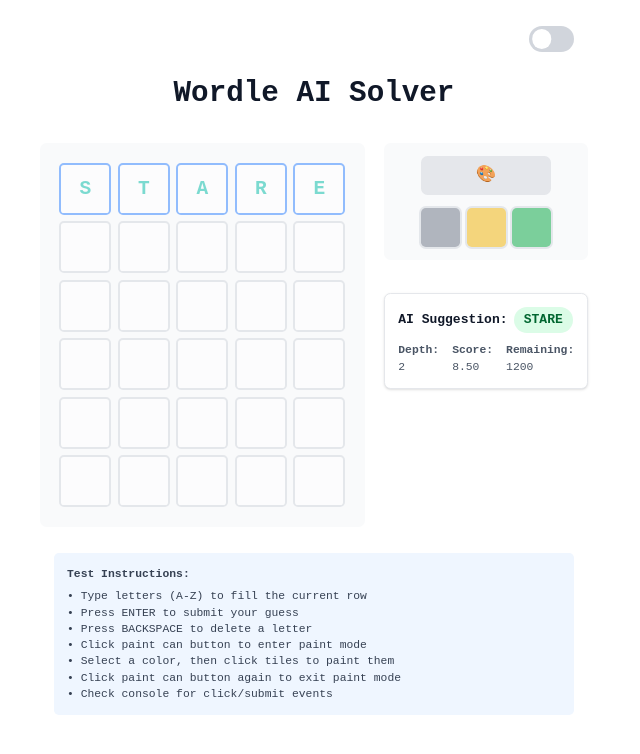
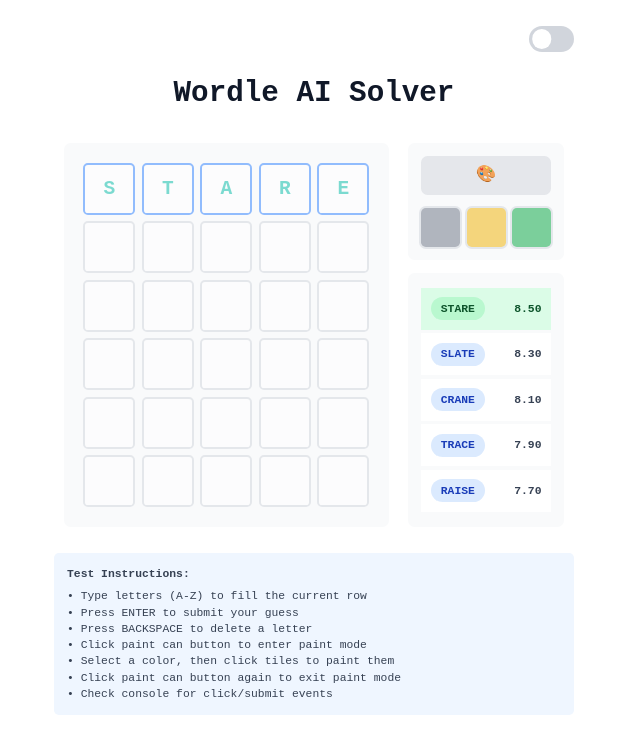
Before and after one commit to de-upayan/wordle-ai, a React app in the folder frontend/: page / in a window 1280 px wide. Shown: the top 754 px of the page, without its empty margins (326-966 px from the left). Built offline with nearby package versions, Linux system fonts and the light colour scheme; the HTML template or start-up script is replaced by a standard one.

Commit message:
Equalize suggestion spacing and unify panel styling

```diff
--- a/frontend/src/App.tsx
+++ b/frontend/src/App.tsx
@@ -111,10 +111,14 @@ function App() {
   }
 
   const mockSuggestion = {
-    word: 'STARE',
-    depth: 2,
-    score: 8.5,
-    remainingPossibilities: 1200,
+    suggestions: [
+      { word: 'STARE', score: 8.5 },
+      { word: 'SLATE', score: 8.3 },
+      { word: 'CRANE', score: 8.1 },
+      { word: 'TRACE', score: 7.9 },
+      { word: 'RAISE', score: 7.7 },
+    ],
+    topSuggestion: { word: 'STARE', score: 8.5 },
   }
 
   return (
@@ -153,7 +157,7 @@ function App() {
           </div>
 
           <div
-            className={`flex gap-6 items-start ${
+            className={`flex gap-6 items-stretch ${
               isDarkMode
                 ? 'bg-gray-900'
                 : 'bg-white'
@@ -171,7 +175,9 @@ function App() {
               <GameBoard
                 guesses={gameState.guesses}
                 currentRowIndex={gameState.currentRowIndex}
-                suggestion={mockSuggestion.word}
+                suggestion={
+                  mockSuggestion.topSuggestion.word
+                }
                 isTyping={isTyping}
                 typedWord={typedWord}
                 onGuessSubmit={handleGuessSubmit}
@@ -181,7 +187,7 @@ function App() {
             </div>
 
             {/* Right Panel: Color Panel and Suggestion Panel */}
-            <div className="flex flex-col gap-4">
+            <div className="flex flex-col gap-4 flex-1">
               {/* Color Panel */}
               {gameState.currentRowIndex < 6 && (
                 <ColorPanel
--- a/frontend/src/components/SuggestionPanel.tsx
+++ b/frontend/src/components/SuggestionPanel.tsx
@@ -1,10 +1,63 @@
-import { Suggestion } from '../types/index'
+import { Suggestion, SuggestionItem } from '../types/index'
 
 interface SuggestionPanelProps {
   suggestion?: Suggestion
   isLoading?: boolean
   error?: string
   isDarkMode?: boolean
+}
+
+function SuggestionRow({
+  item,
+  isTop,
+  isDarkMode,
+}: {
+  item: SuggestionItem
+  isTop: boolean
+  isDarkMode: boolean
+}) {
+  return (
+    <div
+      className={`p-3 flex gap-3 items-center
+        justify-between ${
+        isTop
+          ? isDarkMode
+            ? 'bg-green-900'
+            : 'bg-green-100'
+          : isDarkMode
+            ? 'bg-gray-700'
+            : 'bg-white'
+      }`}
+    >
+      <span
+        className={`font-bold px-3 py-1 rounded-full
+          text-sm ${
+          isTop
+            ? isDarkMode
+              ? 'bg-green-700 text-green-100'
+              : 'bg-green-200 text-green-900'
+            : isDarkMode
+              ? 'bg-blue-700 text-blue-100'
+              : 'bg-blue-100 text-blue-800'
+        }`}
+      >
+        {item.word}
+      </span>
+      <span
+        className={`text-sm font-semibold ${
+          isTop
+            ? isDarkMode
+              ? 'text-green-100'
+              : 'text-green-900'
+            : isDarkMode
+              ? 'text-gray-300'
+              : 'text-gray-700'
+        }`}
+      >
+        {item.score.toFixed(2)}
+      </span>
+    </div>
+  )
 }
 
 export function SuggestionPanel({
@@ -14,53 +67,72 @@ export function SuggestionPanel({
   isDarkMode = false,
 }: SuggestionPanelProps) {
   return (
-    <div className={`mt-6 p-4 rounded-lg border shadow-sm ${
-      isDarkMode
-        ? 'bg-gray-800 border-gray-700'
-        : 'bg-white border-gray-200'
-    }`}>
+    <div
+      className={`p-4 rounded-lg flex flex-col flex-1 ${
+        isDarkMode
+          ? 'bg-gray-800'
+          : 'bg-gray-50'
+      }`}
+    >
       {error && (
-        <div className="p-3 bg-red-50 rounded-md border border-red-200 mb-4">
+        <div
+          className="p-3 bg-red-50 rounded-md border
+            border-red-200 mb-4"
+        >
           <p className="text-red-700 text-sm">{error}</p>
         </div>
       )}
 
       {isLoading && !suggestion && (
-        <div className="flex flex-col gap-3 items-center">
-          <div className="animate-spin h-6 w-6 border-2 border-blue-500 border-t-transparent rounded-full"></div>
-          <p className="text-gray-600 text-sm">
-            Fetching suggestion...
+        <div className="flex flex-col gap-3 items-center
+          justify-center flex-1">
+          <div
+            className="animate-spin h-6 w-6 border-2
+              border-blue-500 border-t-transparent
+              rounded-full"
+          ></div>
+          <p
+            className={`text-sm ${
+              isDarkMode
+                ? 'text-gray-400'
+                : 'text-gray-600'
+            }`}
+          >
+            Fetching suggestions...
           </p>
         </div>
       )}
 
       {suggestion && (
-        <div className="flex flex-col gap-3">
-          <div className="flex gap-2 items-center">
-            <p className="font-bold">AI Suggestion:</p>
-            <span className="bg-green-100 text-green-800 px-3 py-1 rounded-full text-md font-bold">
-              {suggestion.word}
-            </span>
-          </div>
-
-          <div className="flex gap-4 text-sm text-gray-600">
-            <p>
-              <strong>Depth:</strong> {suggestion.depth}
-            </p>
-            <p>
-              <strong>Score:</strong>{' '}
-              {suggestion.score.toFixed(2)}
-            </p>
-            <p>
-              <strong>Remaining:</strong>{' '}
-              {suggestion.remainingPossibilities}
-            </p>
+        <div className="flex flex-col flex-1">
+          <div className="flex flex-col flex-1
+            justify-around">
+            {suggestion.suggestions.map(
+              (item, idx) => (
+                <SuggestionRow
+                  key={idx}
+                  item={item}
+                  isTop={idx === 0}
+                  isDarkMode={isDarkMode}
+                />
+              ),
+            )}
           </div>
 
           {isLoading && (
             <div className="flex gap-2 items-center mt-2">
-              <div className="animate-spin h-4 w-4 border-2 border-blue-500 border-t-transparent rounded-full"></div>
-              <p className="text-xs text-gray-500">
+              <div
+                className="animate-spin h-4 w-4 border-2
+                  border-blue-500 border-t-transparent
+                  rounded-full"
+              ></div>
+              <p
+                className={`text-xs ${
+                  isDarkMode
+                    ? 'text-gray-400'
+                    : 'text-gray-500'
+                }`}
+              >
                 Searching deeper...
               </p>
             </div>
```
Also changed, not shown: frontend/src/types/index.ts (+11 -4 lines).
